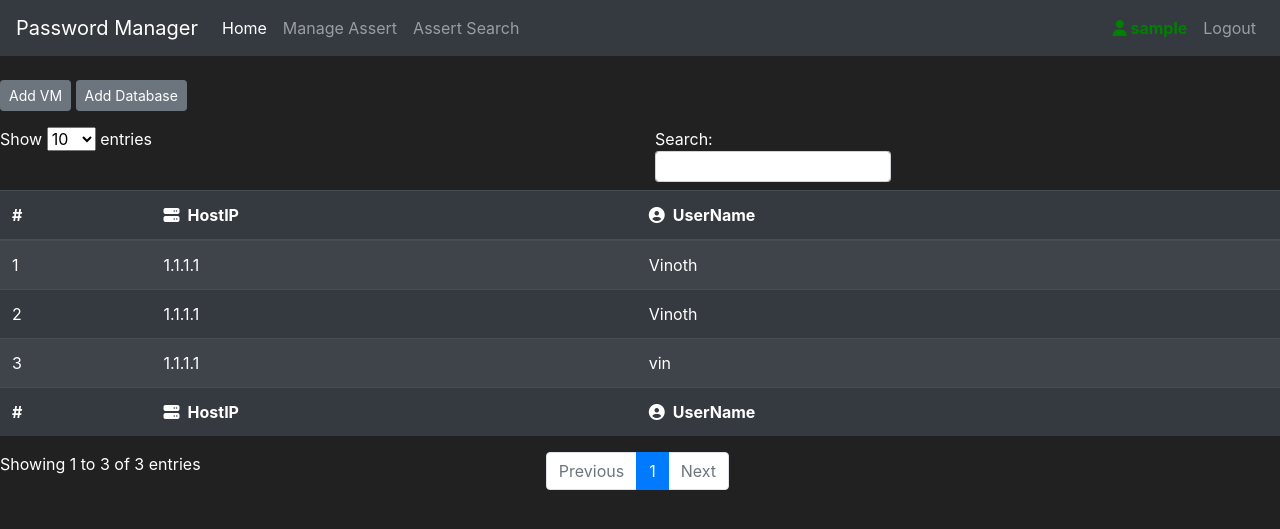
After one commit to ecevinoth/passwordManager, a Flask app: page /vm_search in a window 1280 px wide. The commit adds this page. Shown: the top 529 px of the page. Run offline with Flask 2, Linux system fonts and the light colour scheme; the visitor is signed in with stand-in values (Sample User, id 1); data comes from the database, SQL or seed files in the repository; both versions use the stored data as it was before the commit; some libraries are stand-ins or nearby versions.

Commit message:
asset search table completed

```diff
--- a/passwordManager/routes.py
+++ b/passwordManager/routes.py
@@ -1,8 +1,10 @@
+from flask import render_template, redirect, url_for, flash, request
 from passwordManager import app
-from flask import render_template, redirect, url_for, flash
 from passwordManager.models import Item, User, VM
 from passwordManager.forms import RegisterForm, LoginForm, VMForm
 from passwordManager import db
+from passwordManager import f
+from flask_login import login_user, logout_user, login_required
 
 @app.route('/')
 @app.route('/home')
@@ -10,6 +12,7 @@ def home_page():
     return render_template('home.html')
 
 @app.route('/market')
+@login_required
 def market_page():
     items = Item.query.all()
     return render_template('market.html', items=items)
@@ -23,7 +26,9 @@ def register_page():
                               password=form.password1.data)
         db.session.add(user_to_create)
         db.session.commit()
-        return redirect(url_for('market_page'))
+        login_user(user_to_create)
+        flash(f'Successfully create new user.! You are logged in as: {user_to_create.username}', category='success')
+        return redirect(url_for('home_page'))
     if form.errors != {}: #If there are not errors from the validations
         for err_msg in form.errors.values():
             flash(f'There was an error with creating a user: {err_msg}', category='danger')
@@ -33,17 +38,40 @@ def register_page():
 @app.route('/login', methods=['GET', 'POST'])
 def login_page():
     form = LoginForm()
+    if form.validate_on_submit():
+        attempted_user = User.query.filter_by(username=form.username.data).first()
+        if attempted_user and attempted_user.check_password_correction(
+                attempted_password=form.password.data
+        ):
+            login_user(attempted_user)
+            flash(f'Success! You are logged in as: {attempted_user.username}', category='success')
+            return redirect(url_for('home_page'))
+        else:
+            flash('Username and password are not match! Please try again', category='danger')
     return render_template('login.html', form=form)
 
+@app.route('/logout', methods=['GET'])
+def logout_page():
+    logout_user()
+    flash("You have been logged out!", category='info')
+    return redirect(url_for("home_page"))
+
 @app.route('/vm')
+@login_required
 def vm_page():
     vms = VM.query.all()
-    return render_template('vm.html', vms=vms)
+    for vm in vms:
+        vm.password_dec=vm.password_decryption(password_enc=vm.password_hash).decode("utf8")
+    return render_template('asset_manage.html', vms=vms)
+
+@app.route('/vm_search')
+@login_required
+def vm_search():
+    return render_template('asset_search.html')
 
 @app.route('/VMadd', methods=['GET', 'POST'])
 def vmadd_page():
     form = VMForm()
-
     if form.validate_on_submit():
         vm_to_create = VM(hostip=form.hostip.data,
                               username=form.username.data,
@@ -56,3 +84,48 @@ def vmadd_page():
             flash(f'There was an error with creating a user: {err_msg}', category='danger')
 
     return render_template('vmadd.html', form=form)
+
+@app.route('/api/data')
+def data():
+    query = VM.query
+
+    # search filter
+    search = request.args.get('search[value]')
+    if search:
+        query = query.filter(db.or_(
+            VM.hostip.like(f'%{search}%'),
+            VM.username.like(f'%{search}%')
+        ))
+    total_filtered = query.count()
+
+    # sorting
+    order = []
+    i = 0
+    while True:
+        col_index = request.args.get(f'order[{i}][column]')
+        if col_index is None:
+            break
+        col_name = request.args.get(f'columns[{col_index}][data]')
+        if col_name not in ['id', 'hostip', 'username']:
+            col_name = 'id'
+        descending = request.args.get(f'order[{i}][dir]') == 'desc'
+        col = getattr(VM, col_name)
+        if descending:
+            col = col.desc()
+        order.append(col)
+        i += 1
+    if order:
+        query = query.order_by(*order)
+
+    # pagination
+    start = request.args.get('start', type=int)
+    length = request.args.get('length', type=int)
+    query = query.offset(start).limit(length)
+
+    # response
+    return {
+        'data': [vm.to_dict() for vm in query],
+        'recordsFiltered': total_filtered,
+        'recordsTotal': VM.query.count(),
+        'draw': request.args.get('draw', type=int),
+    }
--- /dev/null
+++ b/passwordManager/templates/asset_search.html
@@ -0,0 +1,47 @@
+{% extends "base.html" %}
+
+{% block content %}
+
+<div class="checkbox mb-3">
+    <br>
+    <a class="btn btn-sm btn-secondary" href="{{ url_for('vmadd_page') }}">Add VM</a>
+    <a class="btn btn-sm btn-secondary" href="{{ url_for('vmadd_page') }}">Add Database</a>
+</div>
+
+<table id="data" class="table table-hover table-dark table-striped">
+    <!-- <table id="dtOrderExample" class="table table-striped table-dark table-bordered table-sm"> -->
+
+    <thead>
+        <tr>
+            <th>#</th>
+            <th><i class="fas fa-server mr-2 aria-hidden=true"></i>HostIP</th>
+            <th><i class="fas fa-user-circle mr-2 aria-hidden=true"></i>UserName</th>
+        </tr>
+    </thead>
+    <tbody>
+    </tbody>
+    <tfoot>
+        <tr>
+            <th>#</th>
+            <th><i class="fas fa-server mr-2 aria-hidden=true"></i>HostIP</th>
+            <th><i class="fas fa-user-circle mr-2 aria-hidden=true"></i>UserName</th>
+        </tr>
+    </tfoot>
+</table>
+{% endblock %}
+
+{% block scripts %}
+<script>
+    $(document).ready(function () {
+        $('#data').DataTable({
+            ajax: '/api/data',
+            serverSide: true,
+            columns: [
+                { data: 'id' },
+                { data: 'hostip' },
+                { data: 'username' }
+            ],
+        });
+    });
+</script>
+{% endblock %}
--- a/passwordManager/templates/base.html
+++ b/passwordManager/templates/base.html
@@ -1,32 +1,56 @@
 <!doctype html>
 <html lang="en">
+
 <head>
     <!-- Required meta tags -->
     <meta charset="utf-8">
     <meta name="viewport" content="width=device-width, initial-scale=1, shrink-to-fit=no">
     <!-- Bootstrap CSS -->
-      <link rel="stylesheet" href="https://cdn.jsdelivr.net/npm/bootstrap@4.5.3/dist/css/bootstrap.min.css" integrity="sha384-TX8t27EcRE3e/ihU7zmQxVncDAy5uIKz4rEkgIXeMed4M0jlfIDPvg6uqKI2xXr2" crossorigin="anonymous">
+    <link rel="stylesheet" href="https://cdn.jsdelivr.net/npm/bootstrap@4.5.3/dist/css/bootstrap.min.css"
+        integrity="sha384-TX8t27EcRE3e/ihU7zmQxVncDAy5uIKz4rEkgIXeMed4M0jlfIDPvg6uqKI2xXr2" crossorigin="anonymous">
     <title>
         {% block title %}
 
         {% endblock %}
     </title>
+    <!-- <link href="https://cdn.jsdelivr.net/npm/bootstrap@5.0.1/dist/css/bootstrap.min.css" rel="stylesheet" integrity="sha384-+0n0xVW2eSR5OomGNYDnhzAbDsOXxcvSN1TPprVMTNDbiYZCxYbOOl7+AMvyTG2x" crossorigin="anonymous">
+    <link rel="stylesheet" type="text/css" href="https://cdn.datatables.net/1.10.25/css/dataTables.bootstrap5.css"> -->
 </head>
+
 <body>
     <nav class="navbar navbar-expand-md navbar-dark bg-dark">
-      <a class="navbar-brand" href="#">Password Manager</a>
+        <a class="navbar-brand" href="{{ url_for('home_page') }}">Password Manager</a>
         <button class="navbar-toggler" type="button" data-toggle="collapse" data-target="#navbarNav">
             <span class="navbar-toggler-icon"></span>
         </button>
         <div class="collapse navbar-collapse" id="navbarNav">
             <ul class="navbar-nav mr-auto">
                 <li class="nav-item active">
-                <a class="nav-link" href="{{ url_for('home_page') }}">Home <span class="sr-only">(current)</span></a>
+                    <a class="nav-link" href="{{ url_for('home_page') }}">Home <span
+                            class="sr-only">(current)</span></a>
                 </li>
                 <li class="nav-item">
-                <a class="nav-link" href="{{ url_for('vm_page') }}">Virtual Machine</a>
+                    <a class="nav-link" href="{{ url_for('vm_page') }}">Manage Assert</a>
+                </li>
+                <li class="nav-item">
+                    <a class="nav-link" href="{{ url_for('vm_search') }}">Assert Search</a>
                 </li>
             </ul>
+
+            {% if current_user.is_authenticated %}
+            <ul class="navbar-nav">
+                <li class="nav-item">
+                    <a class="nav-link" style="color: green; font-weight: bold">
+                        <!-- <i class="fa-sharp fas fa-user"></i> -->
+                        <i class="fas fa-user"></i>
+                        {{ current_user.username }}
+                    </a>
+                </li>
+                <li class="nav-item">
+                    <a class="nav-link" href="{{ url_for('logout_page') }}">Logout</a>
+                </li>
+            </ul>
+            {% else %}
             <ul class="navbar-nav">
                 <li class="nav-item">
                     <a class="nav-link" href="{{ url_for('login_page') }}">Login</a>
@@ -35,6 +59,19 @@
                     <a class="nav-link" href="{{ url_for('register_page') }}">Register</a>
                 </li>
             </ul>
+            {% endif %}
+
+
+            <!-- <ul class="navbar-nav">
+            <li class="nav-item">
+                <a class="nav-link" href="{{ url_for('login_page') }}">Login</a>
+            </li>
+            <li class="nav-item">
+                <a class="nav-link" href="{{ url_for('register_page') }}">Register</a>
+            </li>
+        </ul> -->
+
+
         </div>
     </nav>
     {% with messages = get_flashed_messages(with_categories=true) %}
@@ -50,18 +87,27 @@
     {% endif %}
     {% endwith %}
     {% block content %}
-
     {% endblock %}
     <!-- Future Content here -->
-
-
 
     <!-- Optional JavaScript -->
     <!-- jQuery first, then Popper.js, then Bootstrap JS -->
     <script src='https://kit.fontawesome.com/a076d05399.js'></script>
-      <script src="https://code.jquery.com/jquery-3.5.1.slim.min.js" integrity="sha384-DfXdz2htPH0lsSSs5nCTpuj/zy4C+OGpamoFVy38MVBnE+IbbVYUew+OrCXaRkfj" crossorigin="anonymous"></script>
-      <script src="https://cdn.jsdelivr.net/npm/popper.js@1.16.1/dist/umd/popper.min.js" integrity="sha384-9/reFTGAW83EW2RDu2S0VKaIzap3H66lZH81PoYlFhbGU+6BZp6G7niu735Sk7lN" crossorigin="anonymous"></script>
-      <script src="https://stackpath.bootstrapcdn.com/bootstrap/4.5.2/js/bootstrap.min.js" integrity="sha384-B4gt1jrGC7Jh4AgTPSdUtOBvfO8shuf57BaghqFfPlYxofvL8/KUEfYiJOMMV+rV" crossorigin="anonymous"></script>
+    <script src="https://code.jquery.com/jquery-3.5.1.slim.min.js"
+        integrity="sha384-DfXdz2htPH0lsSSs5nCTpuj/zy4C+OGpamoFVy38MVBnE+IbbVYUew+OrCXaRkfj"
+        crossorigin="anonymous"></script>
+    <script src="https://cdn.jsdelivr.net/npm/popper.js@1.16.1/dist/umd/popper.min.js"
+        integrity="sha384-9/reFTGAW83EW2RDu2S0VKaIzap3H66lZH81PoYlFhbGU+6BZp6G7niu735Sk7lN"
+        crossorigin="anonymous"></script>
+    <script src="https://stackpath.bootstrapcdn.com/bootstrap/4.5.2/js/bootstrap.min.js"
+        integrity="sha384-B4gt1jrGC7Jh4AgTPSdUtOBvfO8shuf57BaghqFfPlYxofvL8/KUEfYiJOMMV+rV"
+        crossorigin="anonymous"></script>
+    <script type="text/javascript" charset="utf8" src="https://code.jquery.com/jquery-3.6.0.min.js"></script>
+    <script type="text/javascript" charset="utf8" src="https://cdn.datatables.net/1.10.25/js/jquery.dataTables.js"></script>
+    <script type="text/javascript" charset="utf8" src="https://cdn.datatables.net/1.10.25/js/dataTables.bootstrap5.js"></script>
+
+    {% block scripts %}{% endblock %}
+
 </body>
 <style>
     body {
@@ -69,4 +115,5 @@
         color: white
     }
 </style>
+
 </html>
--- a/passwordManager/templates/register.html
+++ b/passwordManager/templates/register.html
@@ -29,10 +29,8 @@ Register Page
             <div class="checkbox mb-3">
                 <h6>Already have an account?</h6>
                 <a class="btn btn-sm btn-secondary" href="{{ url_for('login_page') }}">Login</a>
-             </div>
-
+            </div>
             {{ form.submit(class="btn btn-lg btn-block btn-primary") }}
-
         </form>
     </div>
 </body>
```
Also changed, not shown: passwordManager/__init__.py (+12 -0 lines), passwordManager/models.py (+29 -5 lines), passwordManager/templates/asset_manage.html (added, +70 -0 lines), passwordManager/templates/bootstrap_table.html (added, +35 -0 lines), passwordManager/templates/includes/items_modals.html (added, +60 -0 lines), passwordManager/templates/login.html (+4 -9 lines), passwordManager/templates/vm.html (deleted, +0 -37 lines), instance/market.db (deleted), passwordManager/market.db, 1 other file. Lines whose indentation alone changed are shown as unchanged.
